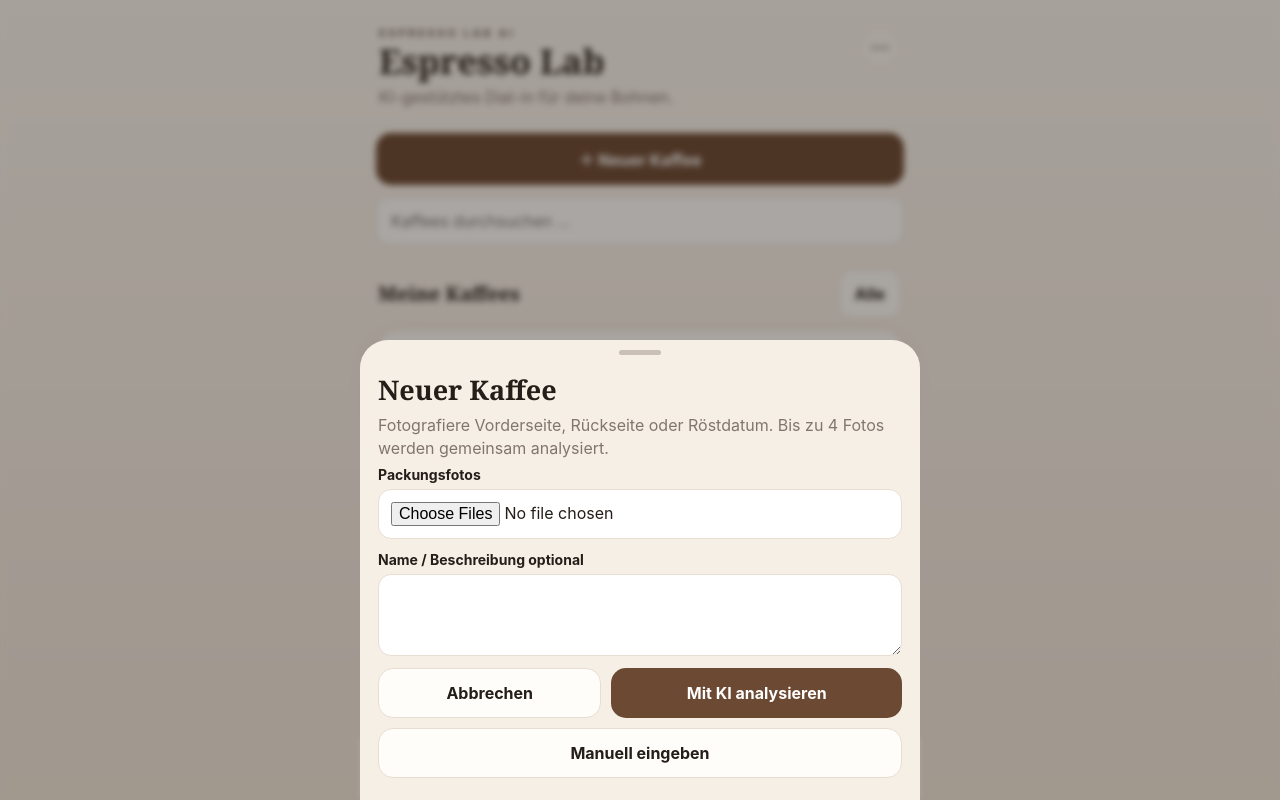
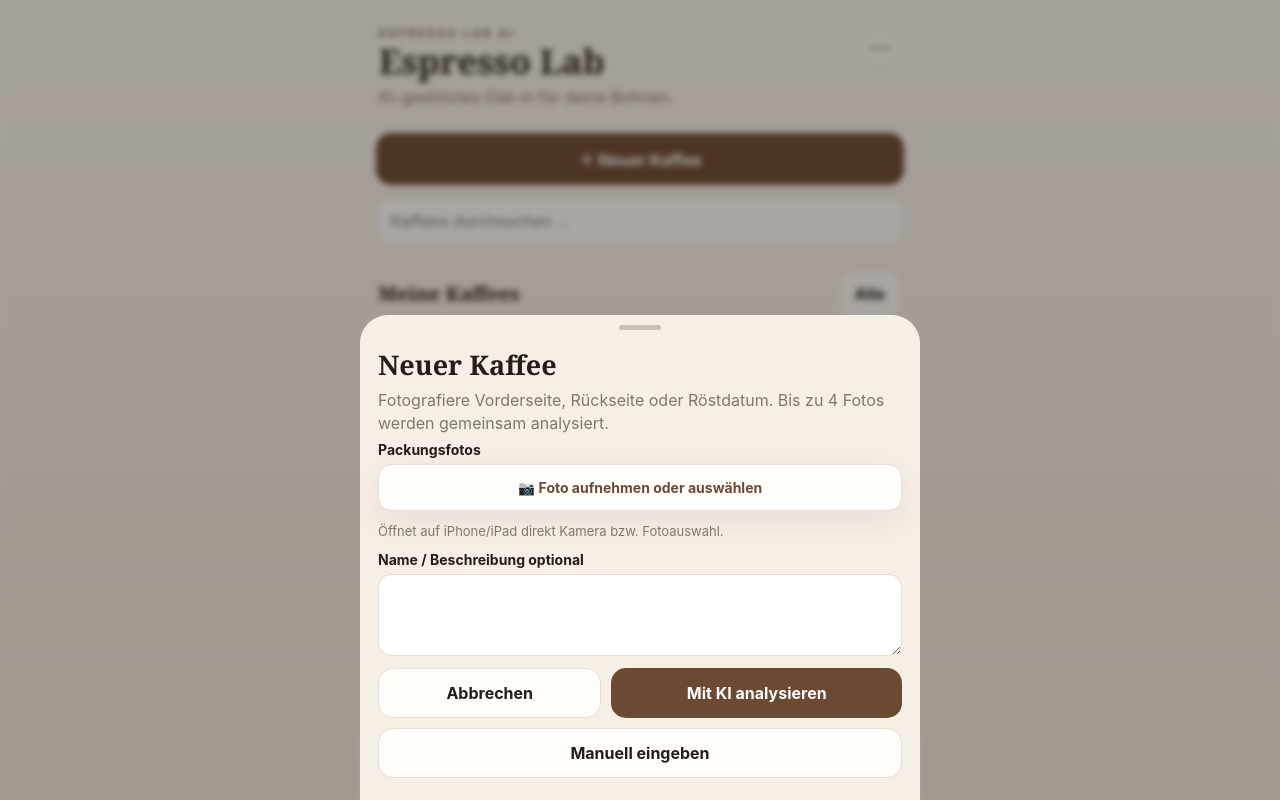
Before and after one commit to rhts68tdbd-svg/espresso-lab-ai, a Next.js app: page / in a window 1280 px wide. Both pictures are taken after a click on the button "＋ Neuer Kaffee". Built offline with nearby package versions, Linux system fonts and the light colour scheme.

Commit message:
version 1.2.1

```diff
--- a/app/globals.css
+++ b/app/globals.css
@@ -54,3 +54,10 @@ p{color:var(--muted);line-height:1.45;margin:6px 0}
 .researchResult{margin-top:12px;padding-top:10px;border-top:1px solid var(--line)}
 .sources{display:grid;gap:7px;margin-top:12px}
 .sources a{font-size:12px;color:var(--brown);overflow-wrap:anywhere}
+
+.hiddenFile{position:absolute!important;width:1px!important;height:1px!important;opacity:0!important;pointer-events:none!important}
+.photoAction{display:flex;align-items:center;justify-content:center;gap:8px;width:100%;padding:14px 16px;border:1px solid var(--line);border-radius:14px;background:var(--card);font-weight:800;color:var(--brown);box-shadow:var(--shadow)}
+.photoAction:active{transform:scale(.995)}
+.success{background:#eef6ed;color:#466b46;border-color:#cfe0cd}
+.savedEquipment{display:grid;gap:10px;margin-top:14px}
+.savedEquipmentCard{display:flex;justify-content:space-between;align-items:flex-start;gap:12px;padding:12px;border:1px solid var(--line);border-radius:14px;background:#fffaf4}
--- a/components/EspressoApp.jsx
+++ b/components/EspressoApp.jsx
@@ -226,7 +226,8 @@ function EquipmentResearchCard({title,kind,value,onValue,research,onApply,curren
       {!!result.profile.relevant_notes?.length&&<div className="profile"><strong>Relevante Hinweise</strong><div className="meta">{result.profile.relevant_notes.join(" · ")}</div></div>}
       <div className="meta">Konfidenz: {result.profile.confidence}</div>
       {!!result.sources?.length&&<div className="sources"><strong>Quellen</strong>{result.sources.map((s,i)=><a key={i} href={s.url} target="_blank" rel="noreferrer">{s.title}</a>)}</div>}
-      <button className="primary wide" style={{marginTop:10}} onClick={()=>onApply(result)}>Recherchiertes Profil übernehmen</button>
+      <button className="primary wide" style={{marginTop:10}} onClick={()=>onApply(result)}>Recherchiertes Profil übernehmen & speichern</button>
+      <div className="notice success" style={{marginTop:10}}>Nach dem Übernehmen wird dieses Equipment-Profil dauerhaft lokal gespeichert und bei zukünftigen Shot-Analysen als KI-Kontext verwendet.</div>
     </div>}
   </div>
 }
@@ -235,14 +236,20 @@ function SettingsView({state,onSaveEquipment,onExport,onImport,onSettings,resear
   const [eq,setEq]=useState(state.equipment);
   function apply(kind,result){
     const p=result.profile;
-    if(kind==="machine"){
-      setEq(v=>({...v,machine:[p.manufacturer,p.model].filter(Boolean).join(" ")||v.machine,machineResearch:result}));
-    }else{
-      setEq(v=>({...v,grinder:[p.manufacturer,p.model].filter(Boolean).join(" ")||v.grinder,grinderType:p.adjustment_type||v.grinderType,finerDirection:p.finer_direction||v.finerDirection,grinderResearch:result}));
-    }
+    setEq(v=>{
+      const next = kind==="machine"
+        ? {...v,machine:[p.manufacturer,p.model].filter(Boolean).join(" ")||v.machine,machineResearch:result}
+        : {...v,grinder:[p.manufacturer,p.model].filter(Boolean).join(" ")||v.grinder,grinderType:p.adjustment_type||v.grinderType,finerDirection:p.finer_direction||v.finerDirection,grinderResearch:result};
+      onSaveEquipment(next, {silent:true});
+      return next;
+    });
   }
   return <><Header title="Einstellungen" sub="Equipment, Daten und KI." onSettings={onSettings}/>
     <div className="card"><h3>Equipment-Grunddaten</h3><p>Du kannst Modelle selbst eintragen oder darunter einmalig per KI im Web recherchieren lassen. Gespeicherte Ergebnisse werden anschließend bei jeder Shot-Analyse mitgegeben.</p>
+      {(eq.machineResearch||eq.grinderResearch)&&<div className="savedEquipment">
+        {eq.machineResearch?.profile&&<div className="savedEquipmentCard"><div><strong>{eq.machineResearch.profile.manufacturer} {eq.machineResearch.profile.model}</strong><div className="meta">{eq.machineResearch.profile.brew_group||""}{eq.machineResearch.profile.pump?` · ${eq.machineResearch.profile.pump}`:""}{eq.machineResearch.profile.boiler_system?` · ${eq.machineResearch.profile.boiler_system}`:""}</div></div><span className="badge green">✓ gespeichert</span></div>}
+        {eq.grinderResearch?.profile&&<div className="savedEquipmentCard"><div><strong>{eq.grinderResearch.profile.manufacturer} {eq.grinderResearch.profile.model}</strong><div className="meta">{eq.grinderResearch.profile.burrs||""}{eq.grinderResearch.profile.adjustment_type?` · ${eq.grinderResearch.profile.adjustment_type}`:""}</div></div><span className="badge green">✓ gespeichert</span></div>}
+      </div>}
       <div className="fields" style={{marginTop:12}}>
         <div className="field"><label>Siebe (Komma getrennt)</label><input value={eq.baskets.join(", ")} onChange={e=>setEq({...eq,baskets:e.target.value.split(",").map(x=>x.trim()).filter(Boolean)})}/></div>
         <div className="field"><label>Standarddosis</label><input inputMode="decimal" value={eq.defaultDose} onChange={e=>setEq({...eq,defaultDose:num(e.target.value)})}/></div>
@@ -296,7 +303,12 @@ function NewCoffeeModal({state,close,extractCoffee,onCreate,onOpenExisting}){
 
   return <div className="sheet"><div className="panel"><div className="grab"/><h2>Neuer Kaffee</h2>
     {step===1?<><p>Fotografiere Vorderseite, Rückseite oder Röstdatum. Bis zu 4 Fotos werden gemeinsam analysiert.</p>
-      <div className="field"><label>Packungsfotos</label><input type="file" accept="image/*" capture="environment" multiple onChange={addPhotos}/></div>
+      <div className="field"><label>Packungsfotos</label>
+        <label className="photoAction">📷 Foto aufnehmen oder auswählen
+          <input className="hiddenFile" type="file" accept="image/*" capture="environment" multiple onChange={addPhotos}/>
+        </label>
+        <div className="meta">Öffnet auf iPhone/iPad direkt Kamera bzw. Fotoauswahl.</div>
+      </div>
       {!!images.length&&<div className="gallery" style={{marginTop:10}}>{images.map((im,i)=><img src={im} key={i} alt=""/>)}</div>}
       <div className="field" style={{marginTop:12}}><label>Name / Beschreibung optional</label><textarea value={desc} onChange={e=>setDesc(e.target.value)}/></div>
       {error&&<div className="notice error">{error}</div>}
@@ -305,7 +317,11 @@ function NewCoffeeModal({state,close,extractCoffee,onCreate,onOpenExisting}){
     </>:<>
       <p>Bitte prüfen. Unsichere Angaben werden markiert.</p>
       {!!images.length&&<><div className="gallery">{images.map((im,i)=><div className="coverpick" key={i}><img src={im} alt=""/><button className={"coverselect "+(draft.coverImageIndex===i?"selected":"")} onClick={()=>setDraft({...draft,coverImageIndex:i})}>{draft.coverImageIndex===i?"✓ Titelbild":"Als Titelbild"}</button></div>)}</div></>}
-      <div className="field" style={{marginTop:12}}><label>Weitere Fotos hinzufügen</label><input type="file" accept="image/*" capture="environment" multiple onChange={addPhotos}/></div>
+      <div className="field" style={{marginTop:12}}><label>Weitere Fotos hinzufügen</label>
+        <label className="photoAction">📷 Weiteres Foto aufnehmen
+          <input className="hiddenFile" type="file" accept="image/*" capture="environment" multiple onChange={addPhotos}/>
+        </label>
+      </div>
       {!!draft.uncertainFields.length&&<div className="notice"><strong>Bitte prüfen:</strong> {draft.uncertainFields.join(", ")}{draft.uncertaintyNote?` · ${draft.uncertaintyNote}`:""}</div>}
       {existing&&<div className="notice" style={{marginTop:10}}><strong>Diesen Kaffee kenne ich bereits.</strong><br/>{existing.roaster} – {existing.name}
         <div className="actions"><button className="primary" onClick={()=>onOpenExisting(existing)}>Vorhandenen öffnen</button><button className="secondary" onClick={()=>submit(true)}>Als neue Charge anlegen</button></div>
@@ -462,7 +478,7 @@ export default function EspressoApp(){
   if(tab==="home")content=<HomeView state={state} search={search} setSearch={setSearch} onNew={()=>setModal({type:"newCoffee"})} onOpen={c=>setActive(c)} setTab={setTab} onContinue={c=>{setActive(c);const b=c.batches.at(-1);setModal({type:"shot",coffee:c,batch:b,preset:b.shots.at(-1)||getLatestFinal(c)})}} onSettings={()=>setTab("settings")}/>;
   else if(tab==="coffees")content=<CoffeesView state={state} onNew={()=>setModal({type:"newCoffee"})} onOpen={c=>setActive(c)} onSettings={()=>setTab("settings")}/>;
   else if(tab==="coffee")content=<CoffeeView coffee={coffee} batch={batch} onNewShot={preset=>setModal({type:"shot",coffee,batch,preset})} onNewBatch={()=>setModal({type:"batch",coffee,reference:getLatestFinal(coffee)})} onEditCoffee={()=>setModal({type:"editCoffee",coffee})} onEditShot={shot=>setModal({type:"editShot",shot})} onDelete={deleteCoffee} onSettings={()=>setTab("settings")}/>;
-  else content=<SettingsView state={state} onSaveEquipment={eq=>{setState(s=>({...s,equipment:eq}));alert("Equipment gespeichert.")}} onExport={exportData} onImport={importData} onSettings={()=>setTab("settings")} researchEquipment={researchEquipment}/>;
+  else content=<SettingsView state={state} onSaveEquipment={(eq,opts={})=>{setState(s=>({...s,equipment:eq}));if(!opts.silent)alert("Equipment gespeichert.")}} onExport={exportData} onImport={importData} onSettings={()=>setTab("settings")} researchEquipment={researchEquipment}/>;
 
   return <div className="shell">{content}<Tabs tab={tab} setTab={setTab}/>
     {modal?.type==="newCoffee"&&<NewCoffeeModal state={state} close={close} extractCoffee={extractCoffee} onCreate={createCoffee} onOpenExisting={c=>{setActive(c);close()}}/>}
--- a/package.json
+++ b/package.json
@@ -1,6 +1,6 @@
 {
   "name": "espresso-lab-ai",
-  "version": "1.2.0",
+  "version": "1.2.1",
   "private": true,
   "scripts": {
     "dev": "next dev",
```
Also changed, not shown: knowledge/espresso-lab.md (+1 -1 lines), 1 other file (tests, documents, lock files or other folders).
